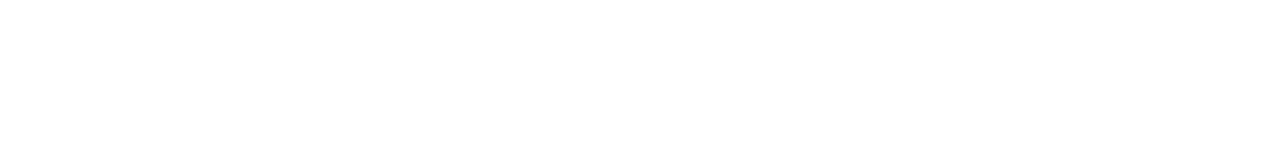
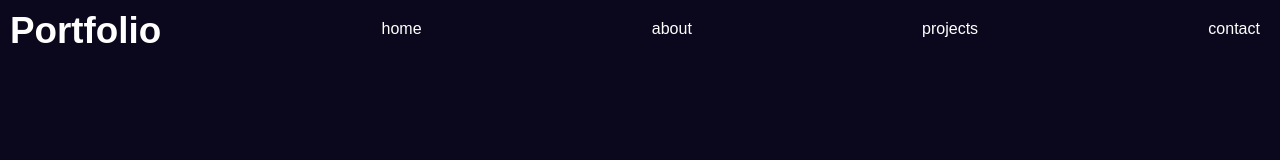
Before and after one commit to otsubolucas/portfolio, a plain HTML site: page index.html in a window 1280 px wide. Drawn offline with Linux system fonts and the light colour scheme.

Commit message:
pequenos avanços

```diff
--- a/index.html
+++ b/index.html
@@ -9,7 +9,13 @@
 </head>
 <body>
     <header>
-
+        <nav>
+            <h1>Portfolio</h1>
+            <a href="#">home</a>
+            <a href="#">about</a>
+            <a href="#">projects</a>
+            <a href="#">contact</a>
+        </nav>
     </header>
     <main>
 
--- a/style.css
+++ b/style.css
@@ -1 +1,25 @@
 @charset "UTF-8";
+
+*{
+    margin: 0px;
+    padding: 0px;
+    box-sizing: border-box;
+}
+body{
+    font-family: Arial, Helvetica, sans-serif;
+    background-color: rgb(11, 8, 29);
+}
+nav{
+    padding: 10px;
+    display: flex;
+    justify-content: space-between;
+}
+nav h1{
+    font-size: 2.3em;
+    color: white;
+}
+nav > a{
+    padding: 10px;
+    text-decoration: none;
+    color: white;
+}
```
